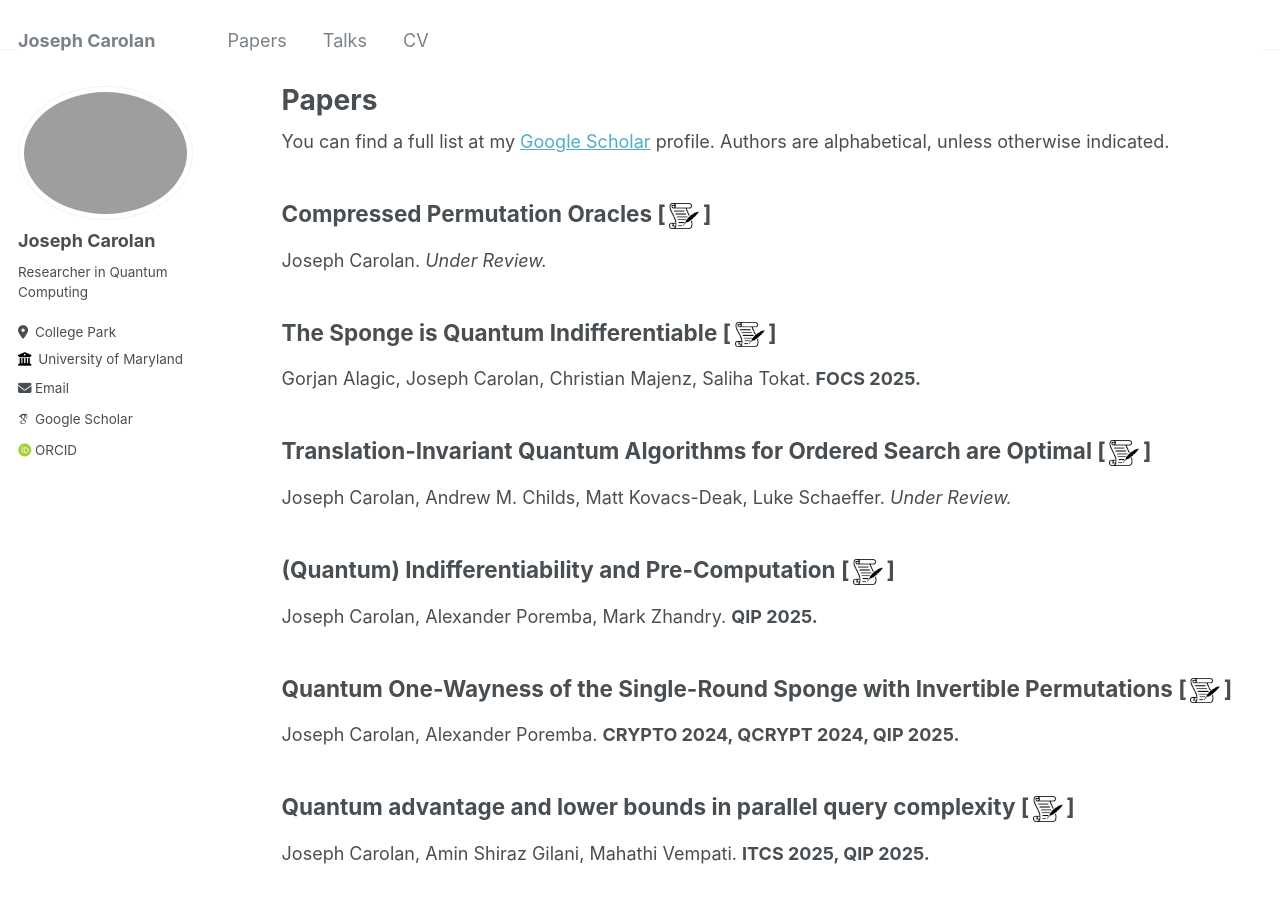
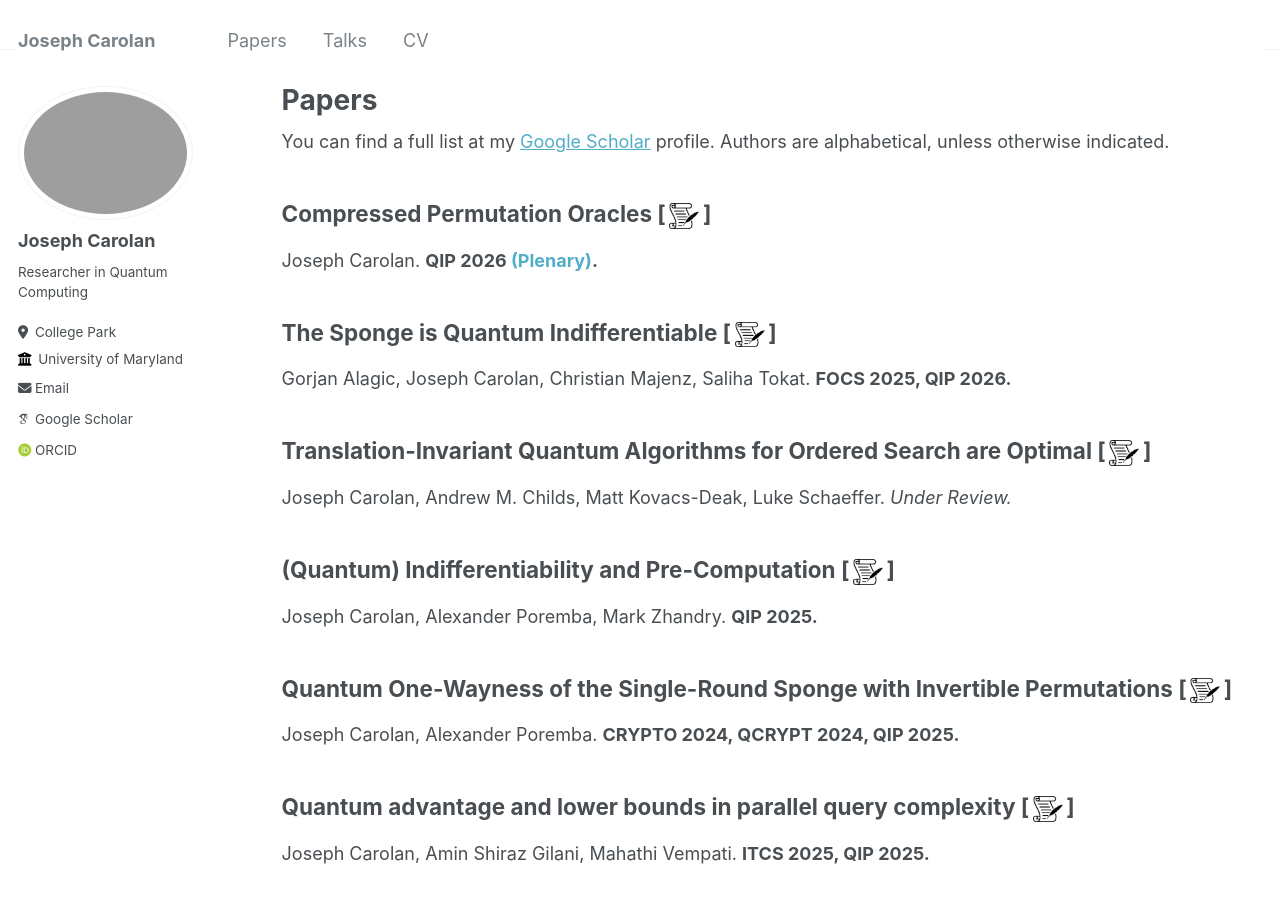
Before and after one commit to jacarolan/personal-website, a Jekyll site: the page built from _pages/publications.md, in a window 1280 px wide and 900 px high. Built offline with Jekyll 4.4.1, drawn with Linux system fonts in a browser that asks for light colours; some web fonts are replaced.

Commit message:
QIP Acceptance

```diff
--- a/_pages/publications.md
+++ b/_pages/publications.md
@@ -16,10 +16,10 @@ author_profile: true
 {% endfor %} -->
 
 ## Compressed Permutation Oracles [&thinsp;[<img src="../images/manuscript_icon.png" width="30"/>](https://eprint.iacr.org/2025/1734)&thinsp;]
-Joseph Carolan. *Under Review.*
+Joseph Carolan. **QIP 2026 <a style="text-decoration:none">(Plenary)</a>.**
 
 ## The Sponge is Quantum Indifferentiable [&thinsp;[<img src="../images/manuscript_icon.png" width="30"/>](https://eprint.iacr.org/2025/731)&thinsp;]
-Gorjan Alagic, Joseph Carolan, Christian Majenz, Saliha Tokat. **FOCS 2025.**
+Gorjan Alagic, Joseph Carolan, Christian Majenz, Saliha Tokat. **FOCS 2025, QIP 2026.**
 
 ## Translation-Invariant Quantum Algorithms for Ordered Search are Optimal [&thinsp;[<img src="../images/manuscript_icon.png" width="30"/>](https://arxiv.org/abs/2503.21090)&thinsp;]
 Joseph Carolan, Andrew M. Childs, Matt Kovacs-Deak, Luke Schaeffer. *Under Review.*
```
